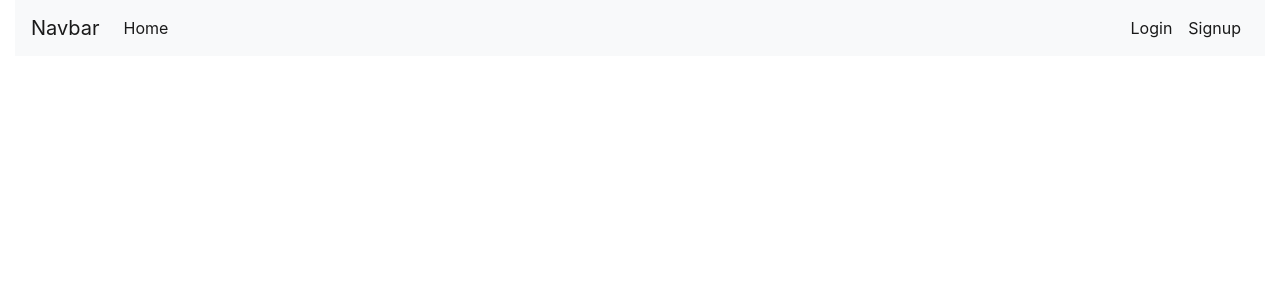
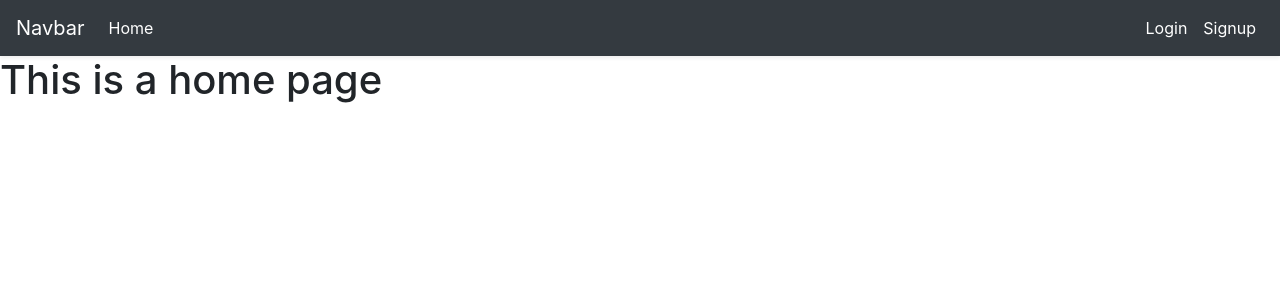
Before and after one commit to parthjani7/soft-dev-project-2, a React (Create React App) app: page / in a window 1280 px wide. Shown: the top 300 px of the page. Built offline with nearby package versions, Linux system fonts and the light colour scheme.

Commit message:
Files renamed and organized

```diff
--- a/public/index.html
+++ b/public/index.html
@@ -9,14 +9,14 @@
   <meta name="description" content="Web site created using create-react-app" />
   <link rel="apple-touch-icon" href="%PUBLIC_URL%/logo192.png" />
   <link rel="manifest" href="%PUBLIC_URL%/manifest.json" />
-  <title>App</title>
+  <title>Students, Teachers and Guardians App</title>
 </head>
 
 <body>
   <noscript>You need to enable JavaScript to run this app.</noscript>
-  <div class="container-fluid">
+  <section class="wrapper">
     <div id="root"></div>
-  </div>
+  </section>
 </body>
 
 </html>
--- a/src/App.js
+++ b/src/App.js
@@ -1,64 +1,13 @@
-import { BrowserRouter as Router, Route, Switch } from "react-router-dom";
 import React, { Suspense, lazy } from "react";
 import "bootstrap/dist/css/bootstrap.min.css";
 
-const Home = lazy(() => import("./components/home"));
-const Login = lazy(() => import("./components/login"));
-const Signup = lazy(() => import("./components/signup"));
-const Navbar = lazy(() => import("./components/partials/navbar"));
+import Navbar from "./components/partials/Navbar";
 // import "./App.css";
 
 function App() {
   return (
     <div>
-      <nav class="navbar navbar-expand-lg navbar-light bg-light">
-        <a class="navbar-brand" href="#">
-          Navbar
-        </a>
-        <button
-          class="navbar-toggler"
-          type="button"
-          data-toggle="collapse"
-          data-target="#navbarSupportedContent"
-          aria-controls="navbarSupportedContent"
-          aria-expanded="false"
-          aria-label="Toggle navigation"
-        >
-          <span class="navbar-toggler-icon"></span>
-        </button>
-
-        <div class="collapse navbar-collapse" id="navbarSupportedContent">
-          <ul class="navbar-nav mr-auto">
-            <li class="nav-item active">
-              <a class="nav-link" href="/home">
-                Home <span class="sr-only">(current)</span>
-              </a>
-            </li>
-          </ul>
-          <ul class="navbar-nav">
-            <li class="nav-item active">
-              <a class="nav-link" href="/login">
-                Login
-              </a>
-            </li>
-            <li class="nav-item active">
-              <a class="nav-link" href="/signup">
-                Signup
-              </a>
-            </li>
-          </ul>
-        </div>
-      </nav>
-      <Router>
-        <Suspense fallback={<div>Loading...</div>}>
-          <Switch>
-            <Route exact path="/home" component={Home} />
-            <Route exact path="/login" component={Login} />
-            <Route exact path="/signup" component={Signup} />
-            {/* <Route path="/about" component={About}/> */}
-          </Switch>
-        </Suspense>
-      </Router>
+      <Navbar />
     </div>
   );
 }
--- /dev/null
+++ b/src/components/partials/Navbar.js
@@ -0,0 +1,65 @@
+import { BrowserRouter as Router, Route, Switch } from "react-router-dom";
+import React, { Suspense, lazy } from "react";
+import "bootstrap/dist/css/bootstrap.min.css";
+
+const Home = lazy(() => import("../Home"));
+const Login = lazy(() => import("../Login"));
+const Signup = lazy(() => import("../signup"));
+
+export default class Navbar extends React.Component {
+  render() {
+    return (
+      <div>
+        <nav className="navbar navbar-expand-lg navbar-dark bg-dark shadow-sm">
+          <a className="navbar-brand" href="#">
+            Navbar
+          </a>
+          <button
+            className="navbar-toggler"
+            type="button"
+            data-toggle="collapse"
+            data-target="#navbarSupportedContent"
+            aria-controls="navbarSupportedContent"
+            aria-expanded="false"
+            aria-label="Toggle navigation"
+          >
+            <span className="navbar-toggler-icon"></span>
+          </button>
+
+          <div className="collapse navbar-collapse" id="navbarSupportedContent">
+            <ul className="navbar-nav mr-auto">
+              <li className="nav-item active">
+                <a className="nav-link" href="/home">
+                  Home <span className="sr-only">(current)</span>
+                </a>
+              </li>
+            </ul>
+            <ul className="navbar-nav">
+              <li className="nav-item active">
+                <a className="nav-link" href="/login">
+                  Login
+                </a>
+              </li>
+              <li className="nav-item active">
+                <a className="nav-link" href="/signup">
+                  Signup
+                </a>
+              </li>
+            </ul>
+          </div>
+        </nav>
+        <Router>
+          <Suspense fallback={<div>Loading...</div>}>
+            <Switch>
+              <Route exact path="/" component={Home} />
+              <Route exact path="/home" component={Home} />
+              <Route exact path="/login" component={Login} />
+              <Route exact path="/signup" component={Signup} />
+              {/* <Route path="/about" component={About}/> */}
+            </Switch>
+          </Suspense>
+        </Router>
+      </div>
+    );
+  }
+}
--- a/src/components/partials/navbar.js
+++ /dev/null
@@ -1,15 +0,0 @@
-import { Route } from "react-router-dom";
-import React from "react";
-import "bootstrap/dist/css/bootstrap.min.css";
-
-export default class Navbar extends React.Component {
-  render() {
-    return (
-      <nav className="navbar navbar-expand-lg navbar-light bg-light">
-        <Route exact path="/" className="navbar-brand">
-          Navbar
-        </Route>
-      </nav>
-    );
-  }
-}
```
Also changed, not shown: src/components/Home.js (renamed from src/components/home.js), src/components/Login.js (renamed from src/components/login.js).
